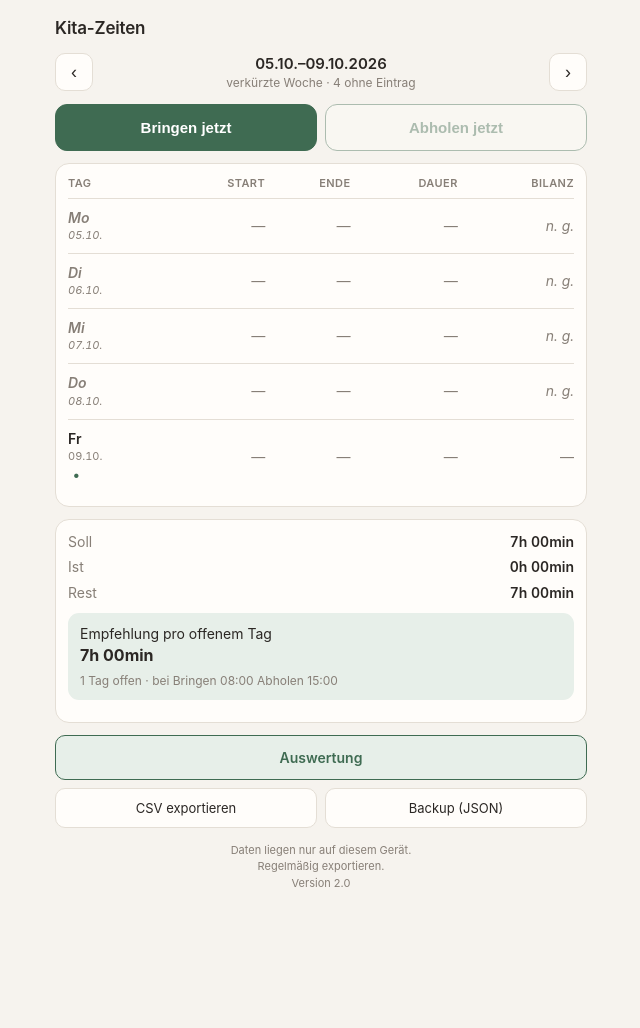
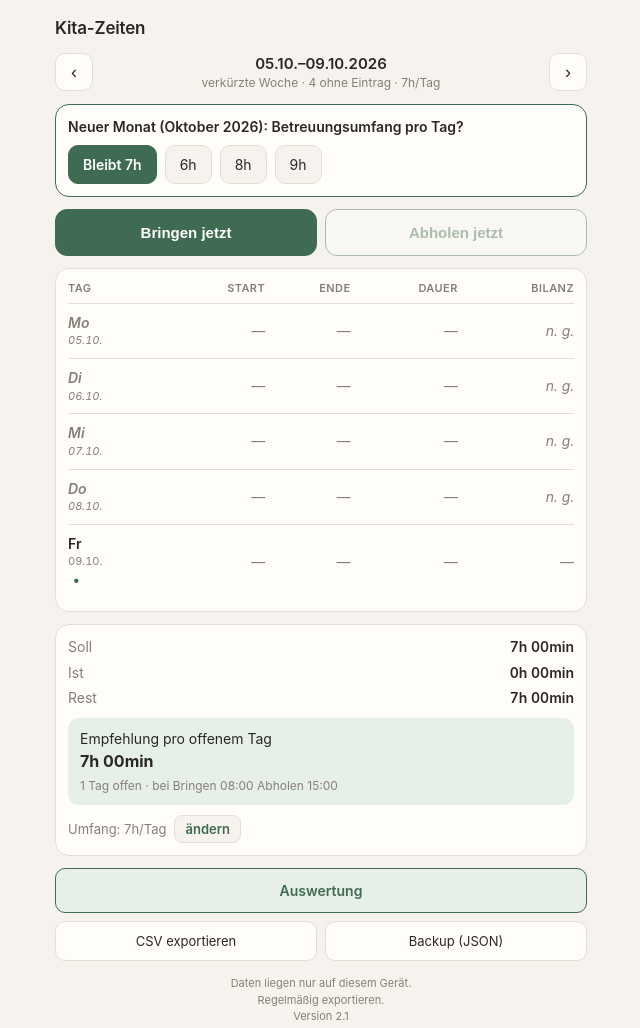
Before and after one commit to NoniBuild/kita-zeiten-tracker, a plain HTML site: page index.html in a window 1280 px wide. Shown: the whole page, without its empty margins (319-959 px from the left). Before the commit the page ends 927 px from the top, so only its background shows below. Drawn offline with Linux system fonts and the light colour scheme.

Commit message:
Kita-Zeiten Tracker v2.1: hours per month + fixes
- Daily care hours set per month (6/7/8/9h); prompt on the first open of each month, editable later
- Weekly budget calculated per day, so weeks across two months are correct
- Recommendation no longer suggests pick-up inside the midday block
- Fixes: stale view after midnight, crash on "Abholen jetzt", 14:30 counted as midday block, export warning for today, dark-mode button contrast
- CSV export: new column Tagesumfang_min

Co-Authored-By: Claude Opus 5.5 <noreply@anthropic.com>
Claude-Session: https://claude.ai/code/session_01RAwrsY7XfEGVMk9mzizXp1

```diff
--- a/index.html
+++ b/index.html
@@ -14,7 +14,7 @@
   --bg:#f6f3ee; --card:#fffdfa; --ink:#2b2724; --muted:#877f77;
   --line:#e4ded5; --accent:#3f6b52; --accent-soft:#e7efe9;
   --warn:#9a5b1f; --warn-soft:#fbf0e2; --off:#ded8cf;
-  --pos:#9a5b1f; --neg:#3f6b52;
+  --pos:#9a5b1f; --neg:#3f6b52; --on:#fff;
   --radius:14px;
 }
 @media (prefers-color-scheme:dark){
@@ -22,7 +22,7 @@
     --bg:#191715; --card:#232120; --ink:#ece7e1; --muted:#9a938b;
     --line:#35312e; --accent:#7fb495; --accent-soft:#25332b;
     --warn:#d8a05e; --warn-soft:#33291d; --off:#3a3633;
-    --pos:#d8a05e; --neg:#7fb495;
+    --pos:#d8a05e; --neg:#7fb495; --on:#12231a;
   }
 }
 *{box-sizing:border-box;-webkit-tap-highlight-color:transparent}
@@ -50,7 +50,7 @@ h1{font-size:17px;margin:4px 0 12px;font-weight:600;letter-spacing:-.01em}
 .quick{display:flex;gap:8px;margin-bottom:12px}
 .quick button{
   flex:1;padding:14px 8px;border-radius:12px;border:1px solid var(--accent);
-  background:var(--accent);color:#fff;font-size:15px;font-weight:600;cursor:pointer
+  background:var(--accent);color:var(--on);font-size:15px;font-weight:600;cursor:pointer
 }
 .quick button.ghost{background:var(--card);color:var(--accent)}
 .quick button:disabled{opacity:.4;cursor:default}
@@ -90,7 +90,7 @@ tr.row.today td:first-child::after{content:"•";color:var(--accent);margin-left
   padding:10px 14px;border-radius:10px;border:1px solid var(--line);
   background:var(--bg);color:var(--ink);font-size:14px;cursor:pointer;font-family:inherit
 }
-.btnrow button.primary{background:var(--accent);border-color:var(--accent);color:#fff;font-weight:600}
+.btnrow button.primary{background:var(--accent);border-color:var(--accent);color:var(--on);font-weight:600}
 .btnrow button.danger{color:var(--warn)}
 .msg{font-size:13px;margin-top:8px;padding:8px 10px;border-radius:9px;background:var(--warn-soft);color:var(--warn)}
 .msg:empty{display:none}
@@ -129,6 +129,19 @@ tr.row.today td:first-child::after{content:"•";color:var(--accent);margin-left
 .card p.note{font-size:12px;color:var(--muted);margin:8px 0 0}
 tr.hi td{font-weight:600}
 .tiny{font-size:11px;color:var(--muted);text-align:center;margin-top:14px;line-height:1.5}
+
+/* Betreuungsumfang */
+.ask{border-color:var(--accent)}
+.ask .q{font-size:14px;font-weight:600}
+.ask .btnrow{margin-top:8px}
+.umf{margin-top:10px;font-size:13px;color:var(--muted);display:flex;align-items:center;gap:8px;flex-wrap:wrap}
+.umf button,.umfRow button{
+  padding:5px 10px;border-radius:8px;border:1px solid var(--line);
+  background:var(--bg);color:var(--accent);font-size:13px;font-weight:600;cursor:pointer;font-family:inherit
+}
+.umfRow{display:flex;align-items:center;gap:6px;margin-top:8px;font-size:13px}
+.umfRow span{flex:1;color:var(--muted)}
+.umfRow button.on{background:var(--accent);border-color:var(--accent);color:var(--on)}
 </style>
 </head>
 <body>
@@ -140,6 +153,11 @@ tr.hi td{font-weight:600}
     <button id="prev" aria-label="Vorherige Woche">‹</button>
     <div class="label"><span id="wkLabel"></span><span class="sub" id="wkSub"></span></div>
     <button id="next" aria-label="Nächste Woche">›</button>
+  </div>
+
+  <div class="card ask" id="ask" hidden>
+    <div class="q" id="askText"></div>
+    <div class="btnrow" id="askBtns"></div>
   </div>
 
   <div class="quick">
@@ -182,6 +200,8 @@ tr.hi td{font-weight:600}
     </div>
     <div class="rec" id="rec"></div>
     <div class="hints" id="hints"></div>
+    <div class="umf" id="umf"></div>
+    <div id="umfEdit" hidden></div>
   </div>
 
   <button id="anaOpen" class="anaBtn">Auswertung</button>
@@ -205,8 +225,8 @@ tr.hi td{font-weight:600}
 
 /* ---------- Regeln ---------- */
 const R = {
-  dayTarget: 420,        // 7h Richtwert
-  weekBudget: 2100,      // 35h
+  dayTarget: 420,        // Standard 7h, falls noch kein Monat eingestellt ist
+  hourChoices: [6,7,8,9],// wählbarer Betreuungsumfang pro Tag
   open: 7*60,            // 07:00 frühester Zutritt
   close: 16*60+30,       // 16:30 spätester
   blockFrom: 11*60+45,   // Mittagssperre
@@ -218,7 +238,9 @@ const R = {
   breakfastRuleEnds: "2026-09-28",
   start: "2026-08-24"     // Beginn der Erfassung, alles davor wird entfernt
 };
-const VERSION = "2.0";
+const VERSION = "2.1";
+// Voreinstellung Betreuungsumfang (Minuten pro Tag, ab Monat). Wird nur gesetzt, wenn der Monat noch leer ist.
+const HOURS_DEFAULT = {};   // öffentliche Version: Umfang wird beim ersten Öffnen abgefragt
 // gilt die Frühstückssperre an diesem Tag? (Tage ohne Datum = historisch = ja)
 const breakfastApplies = key => !key || key < R.breakfastRuleEnds;
 
@@ -243,15 +265,28 @@ function load(){
 function migrate(d){
   for(const k of Object.keys(d.days)){ if(k < R.start) delete d.days[k]; }
   delete d.undated;
-  d.version = 3;
+  // v4: Betreuungsumfang pro Monat
+  if(!d.hours) d.hours = {};
+  for(const m of Object.keys(HOURS_DEFAULT)){ if(d.hours[m]==null) d.hours[m] = HOURS_DEFAULT[m]; }
+  d.version = 4;
   return d;
 }
+
+/* ---------- Betreuungsumfang ---------- */
+// Wert des Monats; ist der Monat nicht eingestellt, gilt der letzte eingestellte Monat davor
+function monthTarget(m){
+  const set = Object.keys(data.hours).filter(k => k <= m).sort();
+  return set.length ? data.hours[set[set.length-1]] : R.dayTarget;
+}
+const dayTarget = key => monthTarget(key.slice(0,7));
+function setMonth(m, v){ data.hours[m] = v; save(); umfOpen = false; render(); }
 function save(){
   try{ localStorage.setItem(KEY, JSON.stringify(data)); }
   catch(e){ alert("Speichern fehlgeschlagen. Speicher voll oder privater Modus?"); }
 }
-// Erster Start: leer. Alle Einträge entstehen in der App und bleiben im Browser.
-function seedDays(){ return {}; }
+function seedDays(){
+  return {};   // öffentliche Version: keine Startdaten
+}
 
 /* ---------- Zeit-Helfer ---------- */
 const pad = n => String(n).padStart(2,"0");
@@ -279,6 +314,8 @@ function mondayOf(d){
 const DAYS = ["Montag","Dienstag","Mittwoch","Donnerstag","Freitag"];
 const SHORT = ["Mo","Di","Mi","Do","Fr"];
 const dmy = d => pad(d.getDate())+"."+pad(d.getMonth()+1)+".";
+const MONTHS = ["Januar","Februar","März","April","Mai","Juni","Juli","August","September","Oktober","November","Dezember"];
+const monthName = m => MONTHS[+m.slice(5,7)-1]+" "+m.slice(0,4);
 
 /* ---------- Woche berechnen ---------- */
 let cursor = mondayOf(new Date());   // Montag der angezeigten Woche
@@ -289,7 +326,8 @@ function firstMonday(){ return mondayOf(parseISO(R.start)); }
 function weekDates(mon){ return [0,1,2,3,4].map(i => addDays(mon,i)); }
 
 // Regel: Ein vergangener Tag ohne vollständige Zeiten zählt, als wäre er nicht da gewesen
-// (wie ein Ausfalltag: Budget −7h). Heute und kommende Tage bleiben offen.
+// (wie ein Ausfalltag: Budget sinkt um den Tagesumfang). Heute und kommende Tage bleiben offen.
+// Jeder Tag zählt mit dem Betreuungsumfang seines Monats (Wochen über Monatsgrenzen stimmen so).
 function computeWeek(mon){
   const today = iso(new Date());
   const dates = weekDates(mon);
@@ -299,19 +337,20 @@ function computeWeek(mon){
     const complete = !e.off && e.start!=null && e.end!=null;
     const missing = !e.off && !complete && key < today;
     const minutes = complete ? e.end - e.start : null;
+    const target = dayTarget(key);
     return {
       key, date:d, idx:i, name:DAYS[i], short:SHORT[i],
       start:e.start, end:e.end, off:!!e.off,
-      complete, missing, minutes,
+      complete, missing, minutes, target,
       partial: missing && (e.start!=null || e.end!=null),
-      balance: complete ? minutes - R.dayTarget : null,
+      balance: complete ? minutes - target : null,
       flags: complete || (!missing && !e.off) ? flagsFor(e, key) : []
     };
   });
   const offCount = rows.filter(r=>r.off).length;
   const missingCount = rows.filter(r=>r.missing).length;
   const absent = offCount + missingCount;
-  const budget = R.weekBudget - absent*R.dayTarget;
+  const budget = rows.reduce((s,r)=> s + (r.off || r.missing ? 0 : r.target), 0);
   const used = rows.reduce((s,r)=> s + (r.complete ? r.minutes : 0), 0);
   const openRows = rows.filter(r => !r.off && !r.complete && !r.missing);
   const pending = openRows.filter(r => r.start!=null && r.end==null);
@@ -352,8 +391,8 @@ function recommend(w){
     let end = open.start + perDay;
     let note = "";
     if(end < R.blockTo){
-      note = "Vor 14:30 nicht möglich – Woche geht dadurch "+signed(R.blockTo-end)+" über das Budget.";
-      end = R.blockTo;
+      note = "Vor 14:30 nicht möglich – Woche geht dadurch "+signed(R.blockTo+1-end)+" über das Budget.";
+      end = R.blockTo + 1;   // 14:30 selbst gilt noch als Mittagssperre (siehe flagsFor)
     }
     if(end > R.close){
       note = "Nach 16:30 nicht möglich – es bleiben "+signed(end-R.close)+" ungenutzt.";
@@ -365,10 +404,18 @@ function recommend(w){
       note
     };
   }
-  return {
-    text:"Empfehlung pro offenem Tag", time:dur(perDay),
-    sub:w.openRows.length+" Tag"+(w.openRows.length>1?"e":"")+" offen · bei Bringen 08:00 Abholen "+hhmm(Math.min(R.close, 480+perDay))
-  };
+  // Beispielzeiten: Bringen 08:00; fällt Abholen in die Mittagssperre, später bringen (Abholen 14:31)
+  const days = w.openRows.length+" Tag"+(w.openRows.length>1?"e":"")+" offen · ";
+  let ex;
+  if(480 + perDay > R.blockTo){
+    ex = "bei Bringen 08:00 Abholen "+hhmm(Math.min(R.close, 480+perDay));
+  }else{
+    const bring = R.blockTo + 1 - perDay;
+    ex = bring <= R.bringDeadline
+      ? "Bringen frühestens "+hhmm(bring)+" → Abholen "+hhmm(R.blockTo+1)
+      : "zu wenig Restzeit: Bringen 09:40, Abholen 14:31 geht über das Budget";
+  }
+  return {text:"Empfehlung pro offenem Tag", time:dur(perDay), sub:days+ex};
 }
 
 /* ---------- Rendern ---------- */
@@ -382,7 +429,8 @@ function render(){
   const sub = [];
   if(w.offCount) sub.push(w.offCount+" Ausfalltag"+(w.offCount>1?"e":""));
   if(w.missingCount) sub.push(w.missingCount+" ohne Eintrag");
-  $("wkSub").textContent = w.absent ? "verkürzte Woche · "+sub.join(", ") : "reguläre Woche";
+  const hrs = [...new Set(w.rows.map(r=>r.target/60+"h"))].join(" → ")+"/Tag";
+  $("wkSub").textContent = (w.absent ? "verkürzte Woche · "+sub.join(", ") : "reguläre Woche")+" · "+hrs;
 
   const today = iso(new Date());
   const tb = $("tbody"); tb.innerHTML = "";
@@ -428,11 +476,55 @@ function render(){
   w.rows.forEach(r => { if(r.partial) hs.push(r.short+": "+(r.end==null?"Abholzeit":"Bringzeit")+" fehlt – Tag wird nicht gerechnet"); });
   $("hints").innerHTML = hs.map(h=>"<div>"+h+"</div>").join("");
 
+  renderHours(w);
+
   $("prev").disabled = cursor <= firstMonday();
 
   const todayRow = w.rows.find(r=>r.key===today);
   $("qBring").disabled = !todayRow || todayRow.off || todayRow.start!=null;
   $("qHol").disabled   = !todayRow || todayRow.off || todayRow.start==null || todayRow.end!=null;
+}
+
+/* ---------- Betreuungsumfang: Monatsfrage + ändern ---------- */
+let umfOpen = false;
+function hourButton(m, h, cls, label){
+  const b = document.createElement("button");
+  b.textContent = label || h+"h";
+  if(cls) b.className = cls;
+  b.onclick = () => setMonth(m, h*60);
+  return b;
+}
+function renderHours(w){
+  // Box zum Monatsanfang: erscheint, solange der laufende Monat nicht bestätigt ist
+  const m = iso(new Date()).slice(0,7);
+  const ask = $("ask");
+  if(data.hours[m]==null){
+    const cur = monthTarget(m)/60;
+    $("askText").textContent = "Neuer Monat ("+monthName(m)+"): Betreuungsumfang pro Tag?";
+    const bx = $("askBtns"); bx.innerHTML = "";
+    bx.appendChild(hourButton(m, cur, "primary", "Bleibt "+cur+"h"));
+    R.hourChoices.filter(h=>h!==cur).forEach(h => bx.appendChild(hourButton(m, h)));
+    ask.hidden = false;
+  }else ask.hidden = true;
+
+  // Zeile unter der Wochenbilanz: Umfang der angezeigten Woche, änderbar
+  const months = [...new Set(w.rows.map(r=>r.key.slice(0,7)))];
+  const txt = months.map(k => (months.length>1 ? MONTHS[+k.slice(5,7)-1]+" " : "")+monthTarget(k)/60+"h/Tag").join(" · ");
+  $("umf").innerHTML = "";
+  const s = document.createElement("span"); s.textContent = "Umfang: "+txt;
+  const b = document.createElement("button"); b.textContent = umfOpen ? "fertig" : "ändern";
+  b.onclick = () => { umfOpen = !umfOpen; render(); };
+  $("umf").append(s, b);
+
+  const ed = $("umfEdit"); ed.innerHTML = "";
+  ed.hidden = !umfOpen;
+  if(umfOpen) months.forEach(k=>{
+    const row = document.createElement("div"); row.className = "umfRow";
+    const l = document.createElement("span"); l.textContent = monthName(k); row.appendChild(l);
+    const cur = monthTarget(k)/60;
+    R.hourChoices.forEach(h => row.appendChild(hourButton(k, h, h===cur ? "on" : "")));
+    ed.appendChild(row);
+  });
 }
 
 /* ---------- Editor ---------- */
@@ -508,7 +600,8 @@ $("qBring").onclick = () => {
 $("qHol").onclick = () => {
   const k = iso(new Date()), m = nowMin();
   const e = data.days[k];
-  const bad = validate(e?e.start:null, m);
+  if(!e || e.start==null) return;   // Schutz: Ansicht kann nach Tageswechsel veraltet sein
+  const bad = validate(e.start, m);
   if(bad.length && !confirm(bad.join(" ")+"\n\nTrotzdem speichern?")) return;
   data.days[k] = {start:e.start, end:m, off:false};
   save(); cursor = mondayOf(new Date()); render();
@@ -516,8 +609,8 @@ $("qHol").onclick = () => {
   if(w.length) setTimeout(()=>alert(w.join("\n")),60);
 };
 
-$("prev").onclick = () => { if(cursor <= firstMonday()) return; cursor = addDays(cursor,-7); closeEditor(); };
-$("next").onclick = () => { cursor = addDays(cursor, 7); closeEditor(); };
+$("prev").onclick = () => { if(cursor <= firstMonday()) return; cursor = addDays(cursor,-7); umfOpen = false; closeEditor(); };
+$("next").onclick = () => { cursor = addDays(cursor, 7); umfOpen = false; closeEditor(); };
 
 /* ---------- Export ---------- */
 function allWeeks(){
@@ -537,7 +630,7 @@ function incompleteDays(){
   const today = iso(new Date());
   const bad = [];
   allWeeks().forEach(w => w.rows.forEach(r=>{
-    if(r.off || r.key > today) return;
+    if(r.off || r.key >= today) return;   // heute ist noch offen, nicht "unvollständig"
     if(r.start!=null && r.end==null) bad.push(r.key+" – Abholzeit fehlt");
     if(r.start==null && r.end!=null) bad.push(r.key+" – Bringzeit fehlt");
   }));
@@ -547,7 +640,7 @@ function checkBeforeExport(){
   const bad = incompleteDays();
   if(!bad.length) return true;
   return confirm("Unvollständige Tage:\n\n"+bad.join("\n")+
-    "\n\nDiese Tage zählen als nicht da gewesen (Budget −7h).\nTrotzdem exportieren?");
+    "\n\nDiese Tage zählen als nicht da gewesen (Budget sinkt um den Tagesumfang).\nTrotzdem exportieren?");
 }
 function download(name, text, mime){
   const b = new Blob([text], {type:mime});
@@ -557,7 +650,7 @@ function download(name, text, mime){
   setTimeout(()=>{ URL.revokeObjectURL(u); a.remove(); }, 1000);
 }
 function buildCsv(){
-  const L = ["Datum;Wochenstart;Tag;Status;Start;Ende;Dauer_min;Bilanz_min;Wochenbudget_min;Wochen_Ist_min;Wochen_Bilanz_min;Wochentyp;Vollstaendig;Hinweise"];
+  const L = ["Datum;Wochenstart;Tag;Status;Start;Ende;Dauer_min;Bilanz_min;Tagesumfang_min;Wochenbudget_min;Wochen_Ist_min;Wochen_Bilanz_min;Wochentyp;Vollstaendig;Hinweise"];
   allWeeks().forEach(w=>{
     const type = w.absent>0 ? "verkuerzt" : "regulaer";
     w.rows.forEach(r=>{
@@ -565,7 +658,7 @@ function buildCsv(){
         r.key, iso(w.mon), r.name,
         r.off ? "ausfall" : r.missing ? "nicht_gerechnet" : (r.complete ? "betreuung" : "offen"),
         r.start!=null?hhmm(r.start):"", r.end!=null?hhmm(r.end):"",
-        r.minutes!=null?r.minutes:"", r.balance!=null?r.balance:"",
+        r.minutes!=null?r.minutes:"", r.balance!=null?r.balance:"", r.target,
         w.budget, w.used, w.closed ? w.used-w.budget : "", type, w.missingCount?"nein":"ja",
         r.flags.join(" / ")
       ].join(";"));
@@ -586,7 +679,6 @@ $("expJson").onclick = () => {
 const avg = a => a.length ? Math.round(a.reduce((s,x)=>s+x,0)/a.length) : null;
 const hm = m => m==null ? "—" : hhmm(m);
 const fDate = k => { const d=parseISO(k); return dmy(d)+d.getFullYear(); };
-const MONTHS = ["Januar","Februar","März","April","Mai","Juni","Juli","August","September","Oktober","November","Dezember"];
 const pct = (n,t) => t ? Math.round(n*100/t)+" %" : "—";
 
 function kv(rows){
@@ -688,7 +780,7 @@ function buildAnalytics(){
     Object.keys(mon).sort().reverse().map(k=>{ const a=mon[k];
       return [MONTHS[+k.slice(5,7)-1]+" "+k.slice(0,4), a.length, dur(a.reduce((s,x)=>s+x,0)), dur(avg(a))]; }))));
 
-  out.push("<p class='tiny'>Nur vollständig erfasste Tage. Tage ohne vollständige Zeiten zählen als nicht da gewesen. Laufende Woche nicht im Wochenkonto.</p>");
+  out.push("<p class='tiny'>Nur vollständig erfasste Tage. Tage ohne vollständige Zeiten zählen als nicht da gewesen. Nicht abgeschlossene Wochen sind nicht im Wochenkonto.</p>");
   return out.join("");
 }
 $("anaOpen").onclick = () => {
@@ -720,6 +812,19 @@ $("anaClose").onclick = () => { $("ana").hidden = true; $("main").hidden = false
 
 $("ver").textContent = VERSION;
 render();
+
+/* Home-Screen-App bleibt im Hintergrund offen: beim Zurückkehren neu berechnen,
+   bei Tageswechsel auf aktuelle Woche springen (sonst stale Buttons und Woche) */
+let lastDay = iso(new Date());
+document.addEventListener("visibilitychange", () => {
+  if(document.visibilityState !== "visible") return;
+  const t = iso(new Date());
+  if(t !== lastDay){
+    lastDay = t; cursor = mondayOf(new Date());
+    selected = null; $("editor").hidden = true;
+  }
+  render();
+});
 </script>
 </body>
 </html>
```
